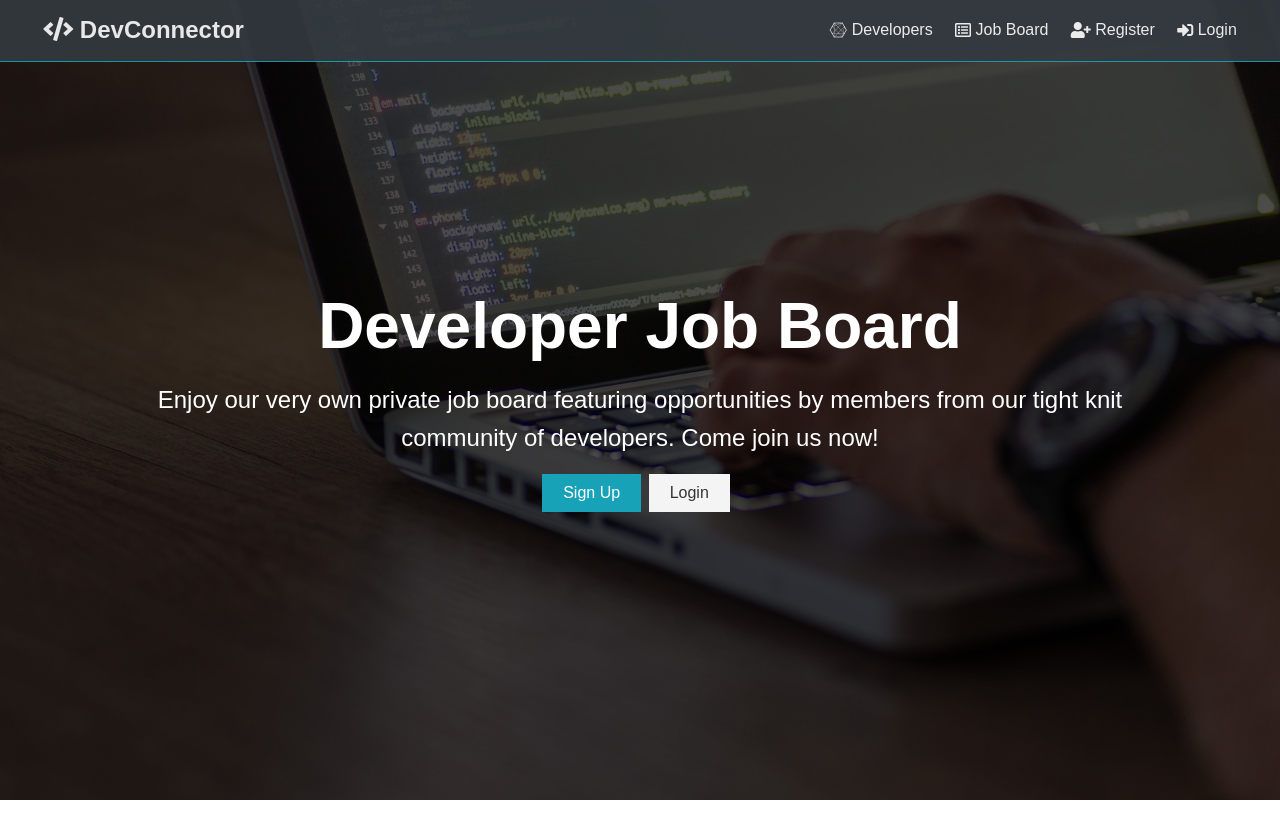
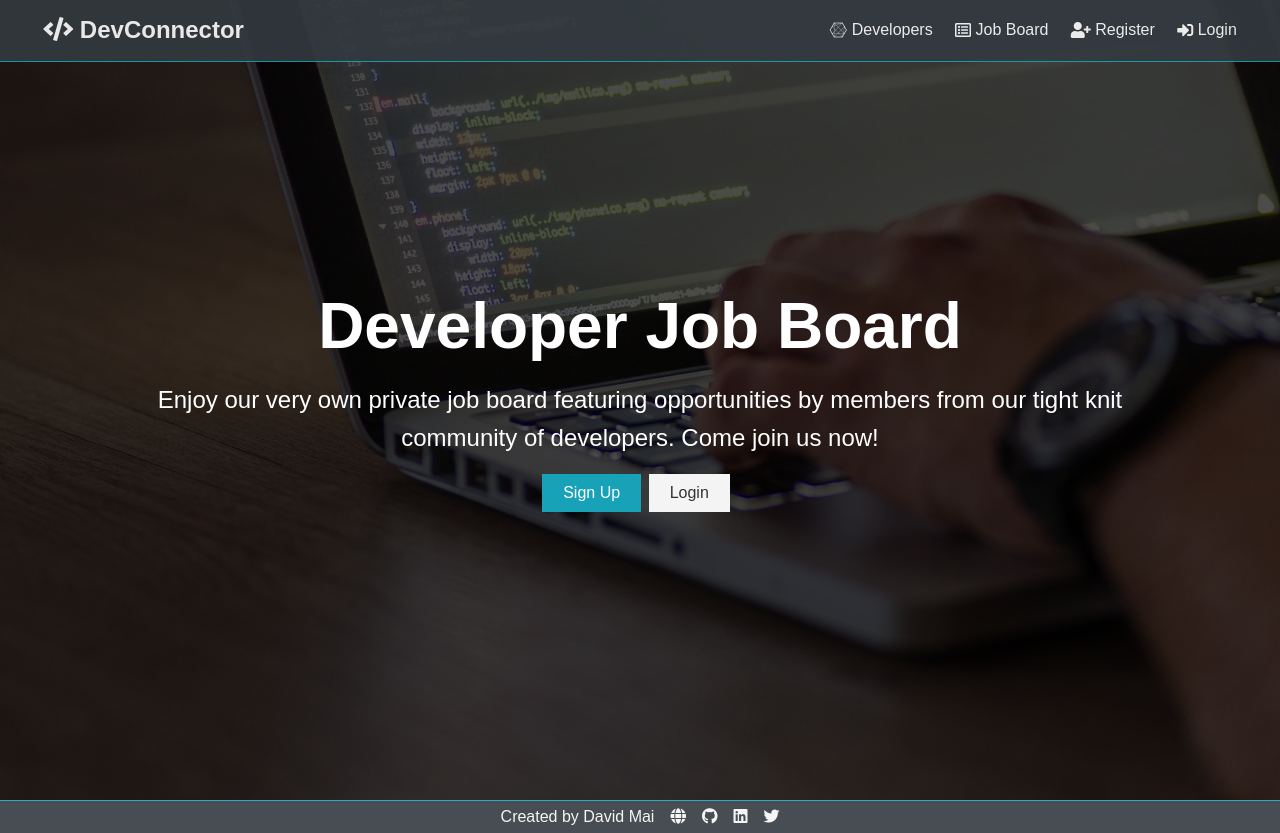
Before and after one commit to DevMai90/social-network-2, a React (Create React App) app in the folder client/: page /register/jobs in a window 1280 px wide. Before the commit the page ends 800 px from the top, so only its background shows below. Built offline with nearby package versions, Linux system fonts and the light colour scheme; no server answers; the HTML template or start-up script is replaced by a standard one.

Commit message:
Created Footer

```diff
--- a/client/src/App.css
+++ b/client/src/App.css
@@ -74,6 +74,10 @@
   color: var(--dark-color);
 }
 
+.text-light {
+  color: var(--light-color);
+}
+
 /* Padding */
 .p {
   padding: 0.5rem;
@@ -98,6 +102,10 @@
 }
 .py-3 {
   padding: 3rem 0;
+}
+
+.px {
+  padding: 0 0.5rem 0 0.5rem;
 }
 
 /* Margin */
@@ -600,3 +608,16 @@
   line-height: 1.8;
   margin-bottom: 1rem;
 }
+
+/* Footer */
+.footer {
+  display: flex;
+  justify-content: center;
+  padding: 0.2rem;
+  position: relative;
+  z-index: 1;
+  width: 100%;
+  bottom: 0;
+  border-top: solid 1px var(--primary-color);
+  opacity: 0.9;
+}
--- a/client/src/App.js
+++ b/client/src/App.js
@@ -5,6 +5,7 @@
 import LandingJob from './components/layout/LandingJob';
 import Routes from './components/routing/Routes';
 // Redux
+import Footer from './components/layout/Footer';
 import { Provider } from 'react-redux';
 import store from './store';
 import { loadUser } from './actions/auth';
@@ -32,6 +33,7 @@
             <Route exact path="/register/jobs" component={LandingJob} />
             <Route component={Routes} />
           </Switch>
+          <Footer />
         </Fragment>
       </Router>
     </Provider>
--- /dev/null
+++ b/client/src/components/layout/Footer.js
@@ -0,0 +1,23 @@
+import React from 'react';
+
+const Footer = () => {
+  return (
+    <footer className="footer bg-dark">
+      <p className="px text-light">Created by David Mai</p>
+      <a href="http://david-mai.com" className="px text-light">
+        <i className="fas fa-globe" />
+      </a>
+      <a href="https://github.com/DevMai90" className="px text-light">
+        <i className="fab fa-github" />
+      </a>
+      <a href="https://linkedin.com/in/nldavidmai" className="px text-light">
+        <i className="fab fa-linkedin" />
+      </a>
+      <a href="https://twitter.com/devmai90" className="px text-light">
+        <i className="fab fa-twitter" />
+      </a>
+    </footer>
+  );
+};
+
+export default Footer;
```
